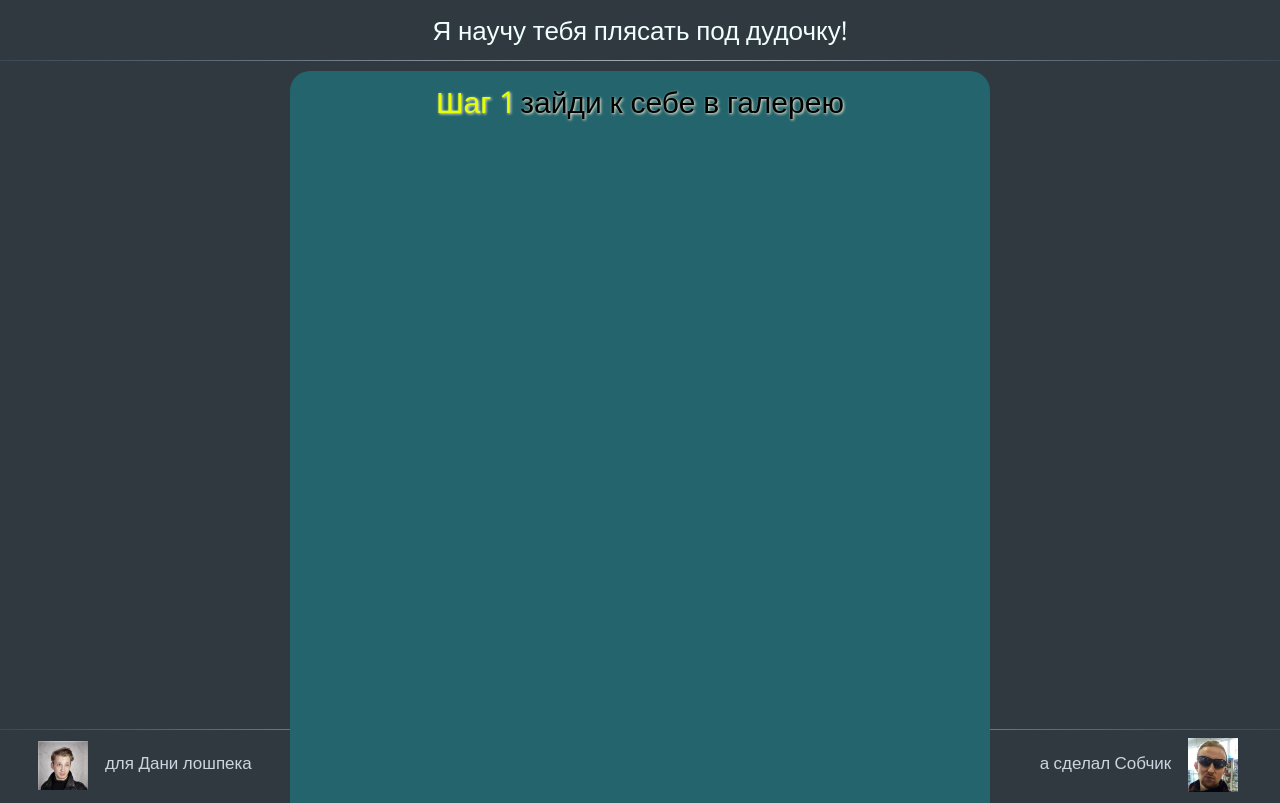
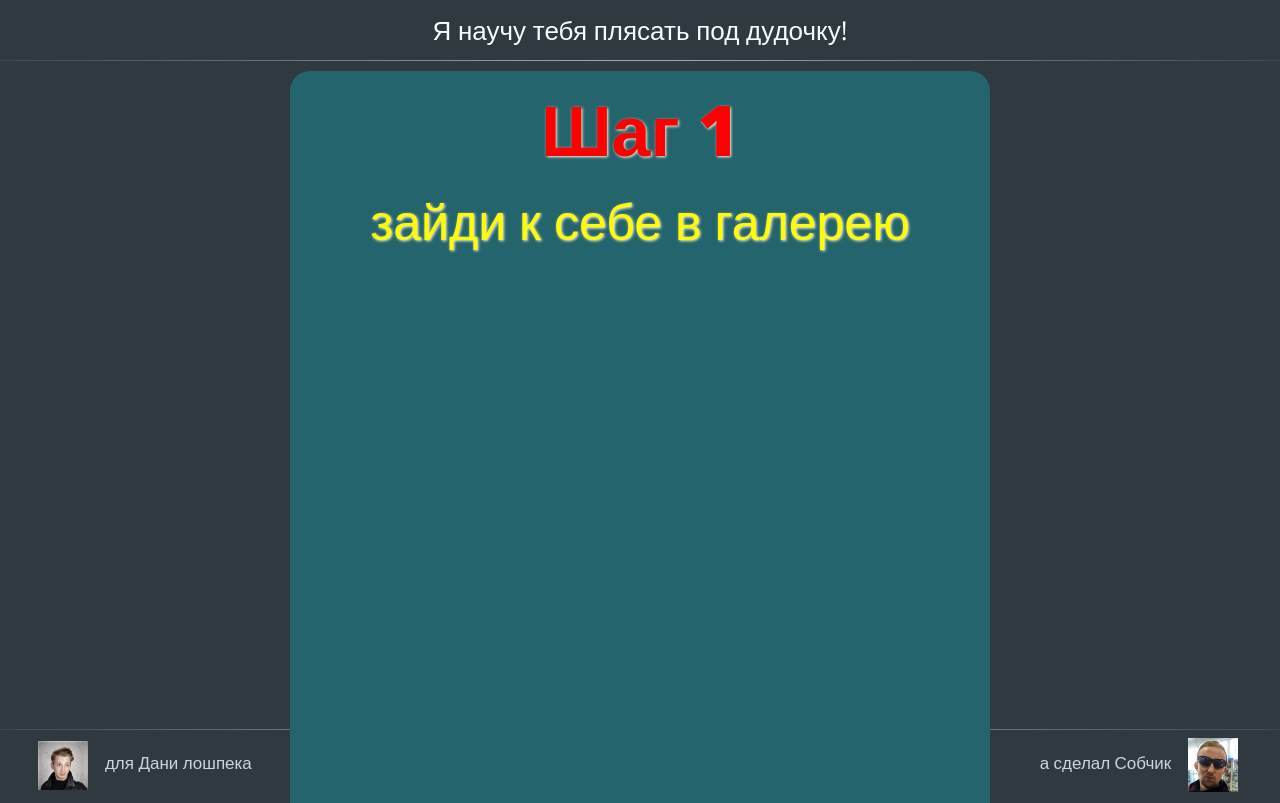
Before and after one commit to DimkaSob/Danila, a plain HTML site: page index.html in a window 1280 px wide. Shown: the top 803 px of the page. Drawn offline with nearby package versions, Linux system fonts and the light colour scheme.

Commit message:
resize the font

```diff
--- a/css/style.css
+++ b/css/style.css
@@ -90,11 +90,11 @@ body {
 }
 
 .metka {
-  display: inline-block;
-  font-size: 30px;
-  font-weight: 400;
+  display: block;
+  font-size: 50px;
+  font-weight: 500;
   font-family: "Open Sans", sans-serif;
-  color: rgb(0, 0, 0);
+  color: rgb(255, 251, 0);
   padding-top: 10px;
   text-shadow: cornsilk 1px 1px 3px;
 }
@@ -106,10 +106,10 @@ body {
 
 .metka-glav {
   display: inline-block;
-  font-size: 30px;
-  font-weight: 500;
+  font-size: 70px;
+  font-weight: 700;
   font-family: "Open Sans", sans-serif;
-  color: rgb(229, 255, 0);
+  color: rgb(255, 0, 0);
   padding-top: 10px;
   text-shadow: cornsilk 1px 1px 3px;
 }
```
